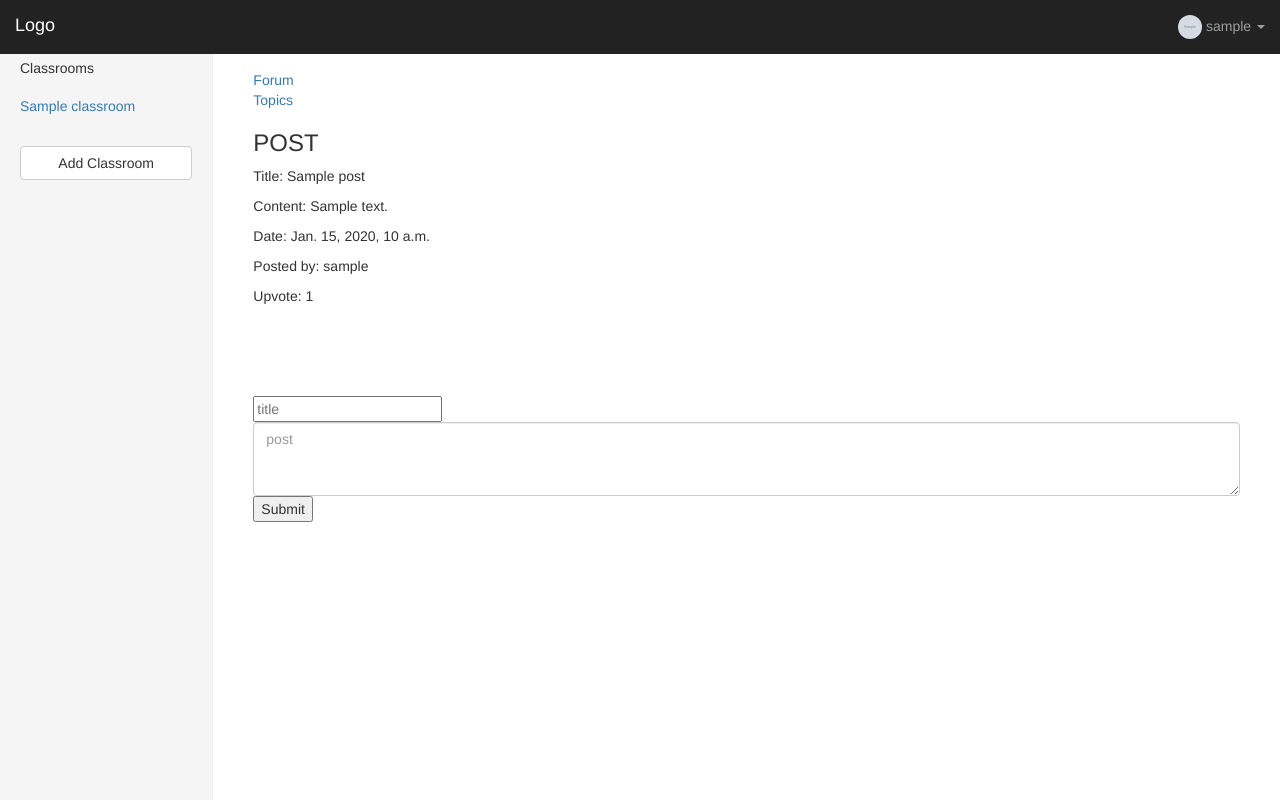
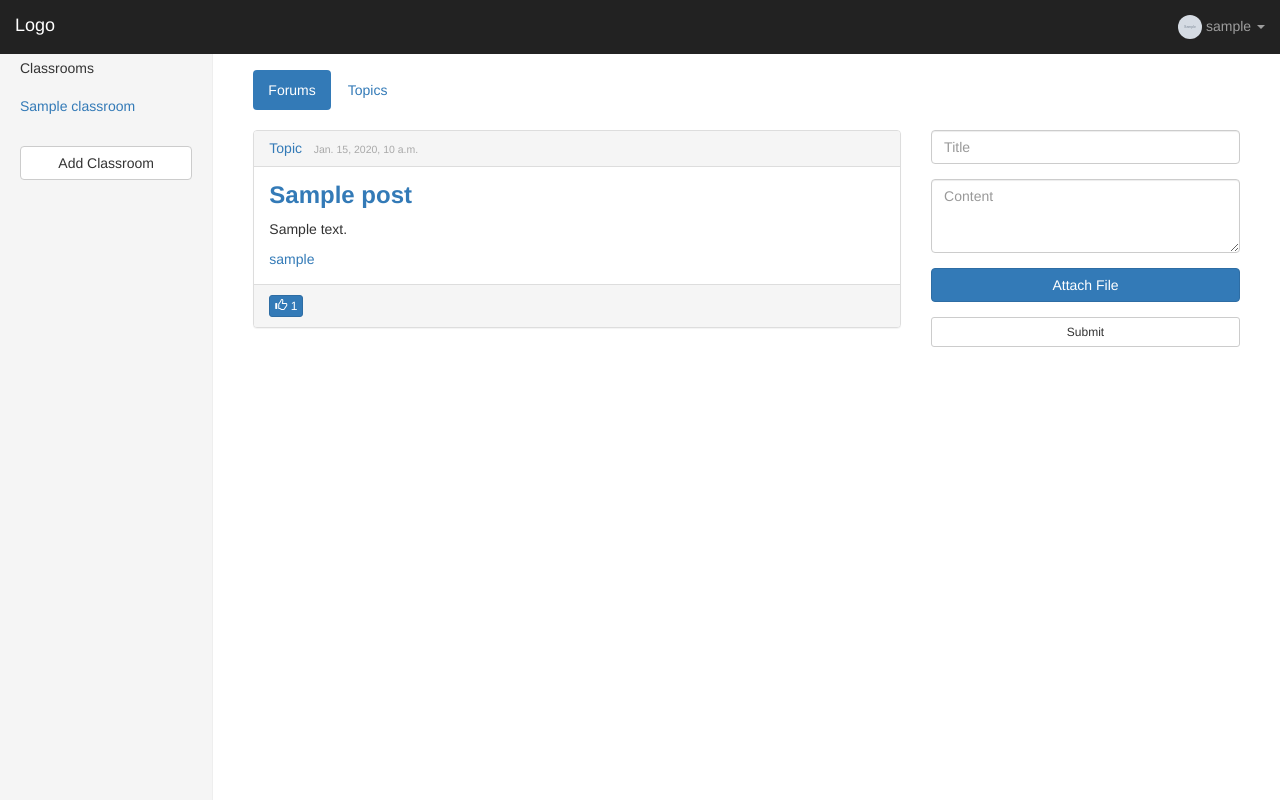
Before and after one commit to generil/hackathon, a Django app: page /classroom/1/forum/ in a window 1280 px wide. Run offline with Django 3.2, Linux system fonts and the light colour scheme; a user stored in the database is signed in; tables that the repository leaves empty hold one stand-in row (values such as "Sample post"); grey boxes marked "Sample" are stand-in pictures; some libraries are stand-ins or nearby versions.

Commit message:
added this shit

```diff
--- a/classroom/templates/classroom/forum.html
+++ b/classroom/templates/classroom/forum.html
@@ -1,30 +1,71 @@
 {% extends "home.html" %}
 
 {% block content %}
+<ul class="nav nav-pills" style="margin-bottom: 20px;">
+    <li class="active"><a data-toggle="pill" href="#forum">Forums</a></li>
+    <li><a data-toggle="pill" href="#topic">Topics</a></li>
+</ul>
 
-<a href="{% url 'classroom:forum' classroom.pk %}">Forum</a><br>
-<a href="{% url 'classroom:topic' classroom.pk %}">Topics</a>
-
-
-<h3>POST</h3>
-{% if posts is None %}
-	<p>No posts</p>
-{% else %}
-	{% for post in posts %}
-		<p>Title: {{ post.title }}</p>
-		<p>Content: {{ post.content }}</p>
-		<p>Date: {{ post.date_created }}</p>
-		<p>Posted by: {{ post.user.username }}</p>
-		<p>Upvote: {{ post.upvote }}</p>
-		<br><br>
-	{% endfor %}
-{% endif %}
-
-<br><br>
-<form action="{% url 'classroom:post_on_forum' classroom.pk %}?next={{ request.path }}" method="POST">
-	{% csrf_token %}
-	<input type="text" name="title" placeholder="title">
-	<textarea name="content" id="" cols="10" rows="3" class="form-control" placeholder="post"></textarea>
-	<button type="submit">Submit</button>
-</form>
+<div class="tab-content">
+    <div id="forum" class="tab-pane fade in active">
+        {% if posts|length == 0 %}
+            <p>No posts</p>
+        {% else %}
+            <div class="row">
+                <div class="col-lg-8 col-lg-8">
+                    {% for post in posts %}
+                        <div class="panel panel-default">
+                            <div class="panel-heading" style="padding-bottom:5px; padding-top:5px;">
+                                <h5 style="padding-top: 5px; padding-bottom: 5px; margin: 0"><a href="" class="topic-btn"> Topic </a>&nbsp;&nbsp;<small style="color:darkgray">{{ post.date_created }}</small></h5>
+                            </div>
+                            <div class="panel-body">
+                                <h3 style="margin-top:0px; font-weight:bold; word-wrap: break-word;"><a href="">{{ post.title }}</a></h3>
+                                <p style="word-wrap: break-word">{{post.content}}</p>
+                                <p style="margin-bottom:0px;"><a href="">{{post.user.username}}</a></p>
+                            </div>
+                            <div class="panel-footer">
+                                <button class="btn btn-xs btn-primary">
+                                    <span class="glyphicon glyphicon-thumbs-up"></span>
+                                    <span> {{post.upvote}}</span>
+                                </button>
+                            </div>
+                        </div>
+                    {% endfor %}
+                </div>
+                <div class="col-lg-4 col-lg-4">
+                    <form action="{% url 'classroom:post_on_forum' classroom.pk %}?next={{ request.path }}" method="POST">
+                        {% csrf_token %}
+						<div class="form-group">
+							 <input type="text" class="form-control" name="title" placeholder="Title">
+						</div>
+						<div class="form-group">
+							 <textarea name="content" id="" cols="10" rows="3" class="form-control" placeholder="Content"></textarea>
+						</div>
+						<div class="form-group">
+							<label class="btn btn-primary btn-block" for="my-file-selector" style="margin-bottom:10px;">
+								<input id="my-file-selector" type="file" style="display:none;" onchange="$('#upload-file-info').html($(this).val());">
+								Attach File
+							</label>
+							<div style="text-align:center">
+								<small id="upload-file-info"></small>
+							</div>
+						</div>
+						<button class="btn btn-sm btn-default btn-block" type="submit">Submit</button>
+                    </form>
+                </div>
+            </div>
+        {% endif %}
+    </div>
+    <div id="topic" class="tab-pane fade">
+        {% if topics.count == 0 %}
+            <p>No topics to show</p>
+        {% else %}
+            {% for topic in topics %}
+            <ul>
+                <li><a href="{% url 'classroom:topic_details' classroom.pk topic.pk %}">{{ topic }}</a></li>
+            </ul>
+            {% endfor %}
+        {% endif %}
+    </div>
+</div>
 {% endblock %}
--- a/classroom/views.py
+++ b/classroom/views.py
@@ -17,11 +17,16 @@ from registration.models import Person
 # Create your views here.
 
 def forum(request, pk):
+	if not request.user.is_authenticated:
+		return redirect('/')
+
 	classroom = get_object_or_404(Classroom, pk=pk)
 	posts = Forum_Post.objects.filter(classroom=classroom)
+	topics = Topic.objects.filter(classroom=classroom)
 	records = Record.objects.filter(user=request.user)
 	person = Person.objects.get(id = request.user.id)
 	context = {
+		'topics': topics,
 		'classroom': classroom,
 		'posts': posts,
 		'records': records,
```
